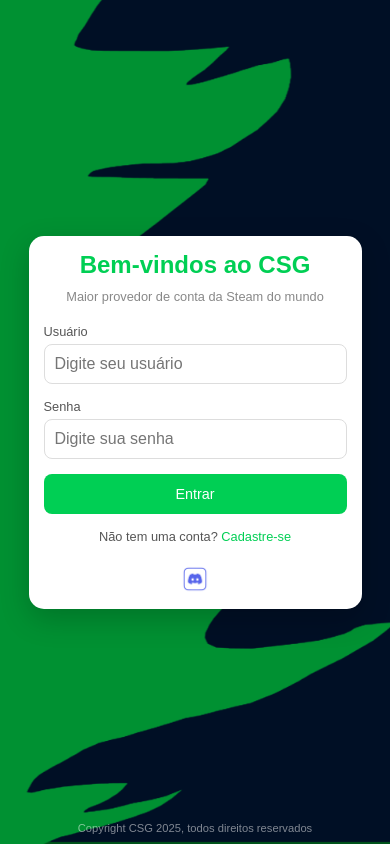
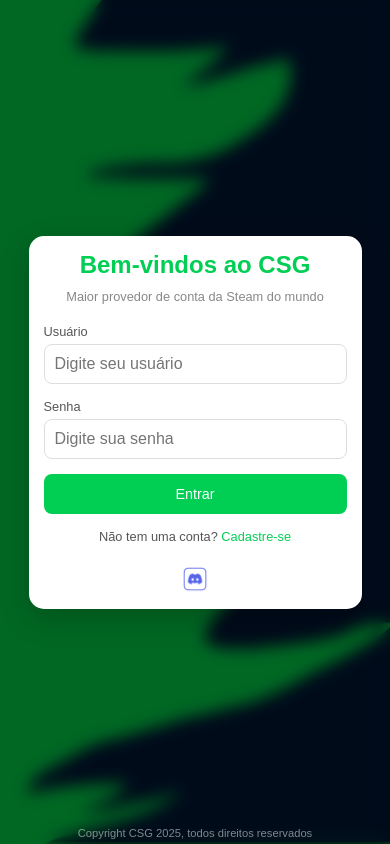
Before and after one commit to jveziin/login-csg, a plain HTML site: page index.html in a window 390 px wide. Drawn offline with Linux system fonts and the light colour scheme.

Commit message:
update 1.0.4

```diff
--- a/cadastro.css
+++ b/cadastro.css
@@ -37,7 +37,8 @@ body::before {
     left: 0;
     width: 100%;
     height: 100%;
-    background: rgba(0, 0, 0, 0.3); /* Overlay escuro com baixa opacidade */
+    background: rgba(0, 0, 0, 0.5); /* Overlay escuro com opacidade aumentada */
+    backdrop-filter: blur(8px); /* Efeito de desfoque mais intenso */
     z-index: -1; /* Coloca o overlay atrás do conteúdo */
 }
 
--- a/styles.css
+++ b/styles.css
@@ -37,7 +37,8 @@ body::before {
     left: 0;
     width: 100%;
     height: 100%;
-    background: rgba(0, 0, 0, 0.3); /* Overlay escuro com baixa opacidade */
+    background: rgba(0, 0, 0, 0.5); /* Overlay escuro com opacidade aumentada */
+    backdrop-filter: blur(8px); /* Efeito de desfoque mais intenso */
     z-index: -1; /* Coloca o overlay atrás do conteúdo */
 }
 
@@ -310,6 +311,6 @@ body::before {
 
     .footer {
         font-size: 0.7rem; /* Tamanho menor para mobile */
-        bottom: 10px; /* Ajuste de posição para telas pequenas */
+        bottom: 5px; /* Ajuste de posição para telas pequenas */
     }
 }
```
